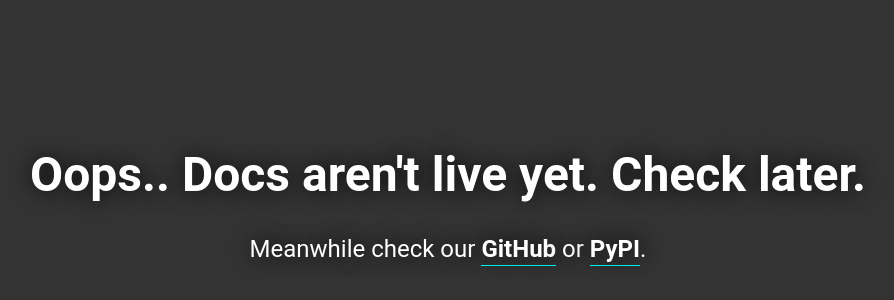
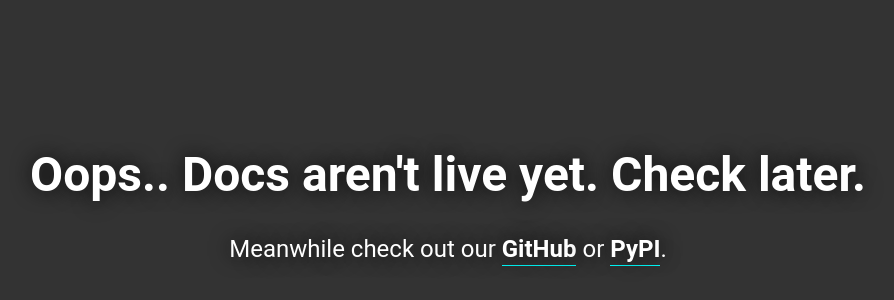
Before and after one commit to thewalmartbag/TimePilot, a plain HTML site: page index.html in a window 1280 px wide. Shown: the part 196-496 px from the top of the page, without its empty margins (192-1086 px from the left). Drawn offline with Linux system fonts and the light colour scheme.

Commit message:
fixed issues
fixed grammar

```diff
--- a/index.html
+++ b/index.html
@@ -10,7 +10,7 @@
 <body>
   <div class="container">
     <h1 class="title">Oops.. Docs aren't live yet. Check later.</h1>
-    <p class="subtitle">Meanwhile check our <a href="https://github.com/thewalmartbag/TimePilot.git" target="_blank">GitHub</a> or <a href="https://pypi.org/project/timepilot/" target="_blank">PyPI</a>.</p>
+    <p class="subtitle">Meanwhile check out our <a href="https://github.com/thewalmartbag/TimePilot.git" target="_blank">GitHub</a> or <a href="https://pypi.org/project/timepilot/" target="_blank">PyPI</a>.</p>
   </div>
   <script src="script.js"></script>
 </body>
```
